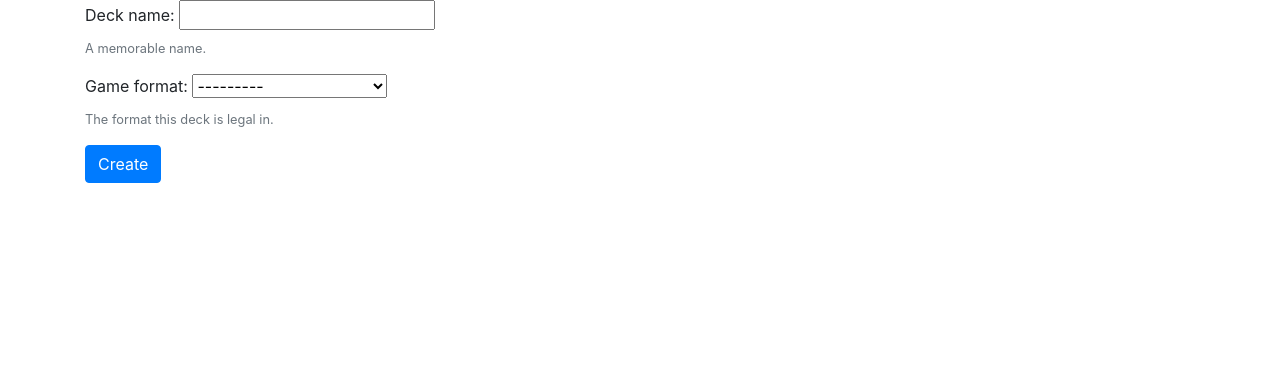
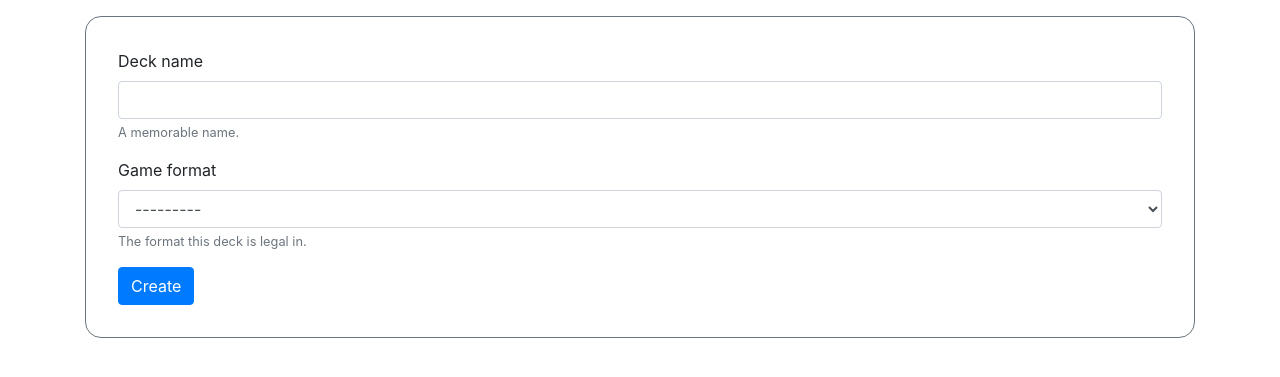
Before and after one commit to chrisbrickhouse/ptcg-inventory, a Django app: page /decks/new in a window 1280 px wide. Shown: the part 56-433 px from the top of the page. Run offline with Django 5.2, Linux system fonts and the light colour scheme; some libraries are stand-ins or nearby versions.

Commit message:
Improve form interface

```diff
--- a/cardsite/cardsite/settings.py
+++ b/cardsite/cardsite/settings.py
@@ -35,6 +35,7 @@ INSTALLED_APPS = [
     'decks.apps.DecksConfig',
     'cardstash.apps.CardstashConfig',
     'inventory.apps.InventoryConfig',
+    'widget_tweaks', # https://github.com/jazzband/django-widget-tweaks
     'django.contrib.admin',
     'django.contrib.auth',
     'django.contrib.contenttypes',
--- /dev/null
+++ b/cardsite/cardstash/static/cardstash/new_stash_form.css
@@ -0,0 +1,6 @@
+form {
+	border: 1pt solid var(--gray);
+	border-radius: 1rem;
+	padding: 2rem;
+	margin-top: 1rem;
+}
--- a/cardsite/cardstash/templates/cardstash/bootstrap_form_group_snippet.html
+++ b/cardsite/cardstash/templates/cardstash/bootstrap_form_group_snippet.html
@@ -1,7 +1,9 @@
+{% load widget_tweaks %}
 {% for field in form %}
 <div class="form-group">
+	<label for="{{field.id_for_label}}" class="">{{field.label}}</label>
+	{% render_field field class+="form-control" %}
+	<small id="{{field.id_for_label}}_helptext" class="form-text text-muted">{{field.help_text}}</small>
 	{{field.errors}}
-	{{field.label_tag}} {{field}}
-	<small id="{{field.id_for_label}}_helptext" class="form-text text-muted">{{field.help_text}}</small>
 </div>
 {% endfor %}
--- a/cardsite/cardstash/templates/cardstash/new_stash_form.html
+++ b/cardsite/cardstash/templates/cardstash/new_stash_form.html
@@ -1,6 +1,11 @@
 {% extends "base.html" %}
 
-{% block title %}Creating new deck{% endblock %}
+{% block import %}
+{% load static %}
+<link href="{% static 'cardstash/new_stash_form.css' %}" rel="stylesheet" />
+{% endblock import %}
+
+{% block title %}Creating new card stash{% endblock %}
 
 {% block content %}
 <form action="new/create" method="post">
```
